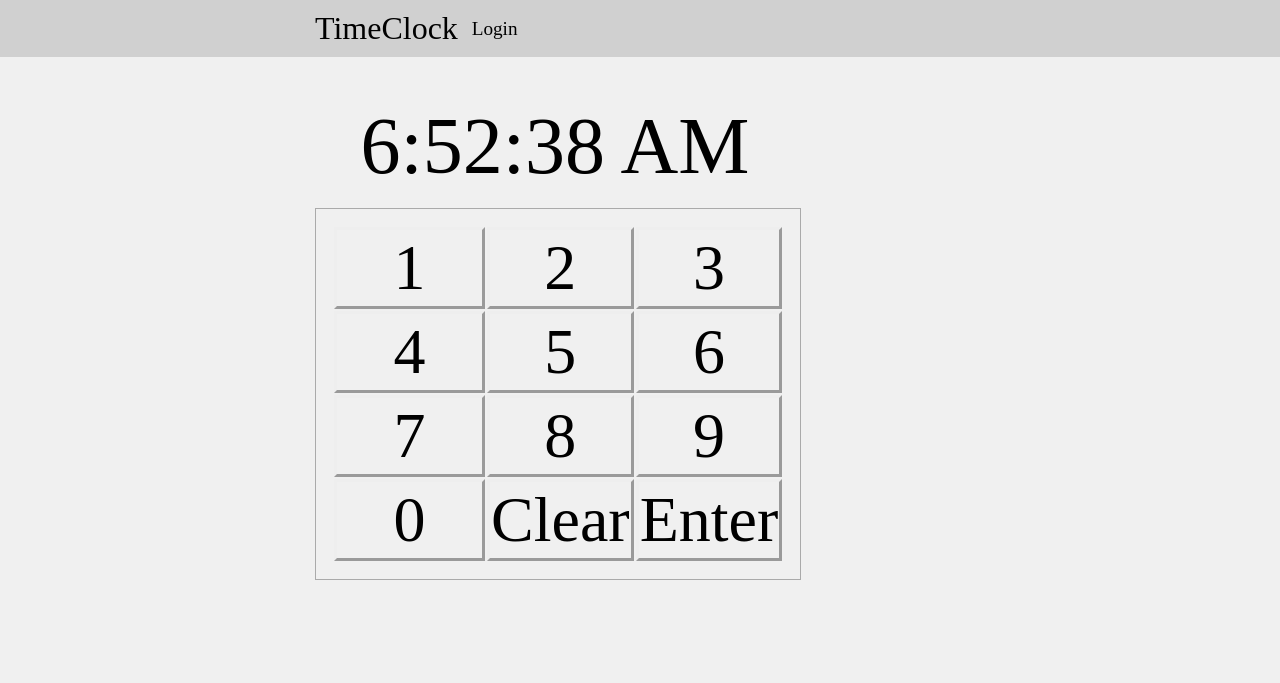
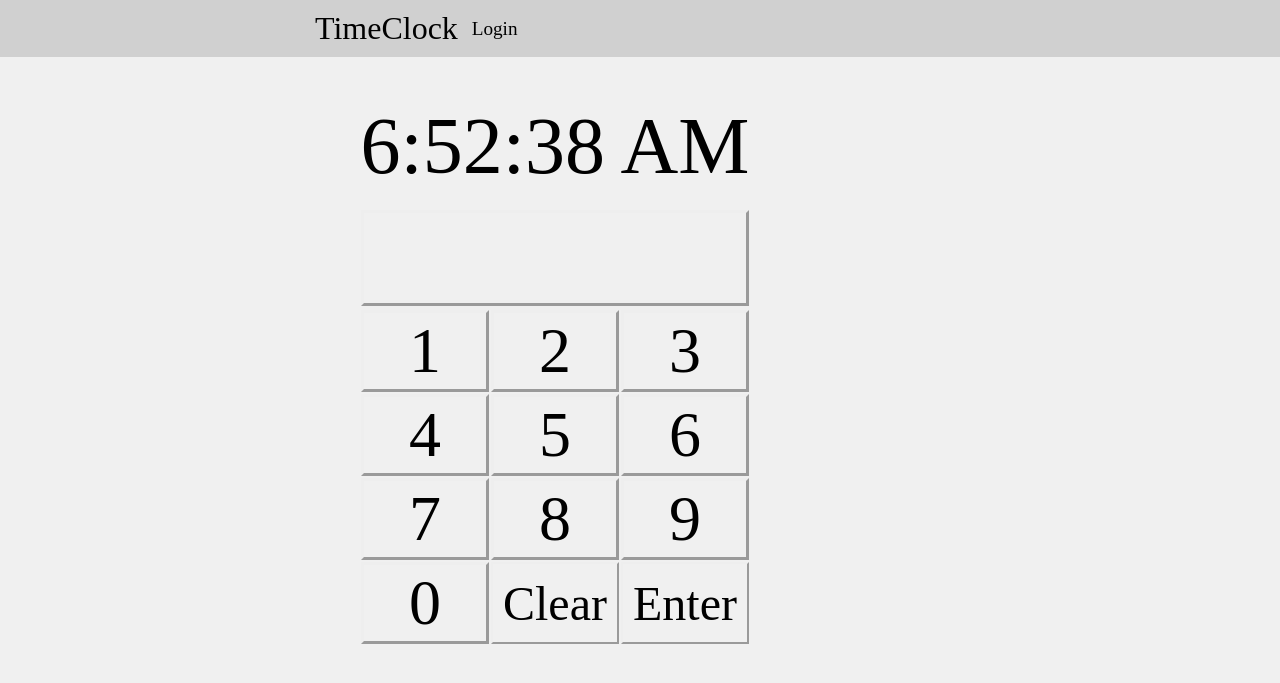
Before and after one commit to JamesLikier/timeclock, a Python web app: template templates/index.html in a window 1280 px wide. Shown: the top 683 px of the page. Run offline with Jinja, Linux system fonts and the light colour scheme; the template is opened without the code that fills it, so the values that code supplies are empty.

Commit message:
Punch Clock: Adding display output for numpad.

```diff
--- a/static/timeclock.css
+++ b/static/timeclock.css
@@ -199,18 +199,26 @@ form input[type="submit"] {
 }
 .timeclock table {
     width: 100%;
-    border-color: black;
 }
 .timeclock td {
     font-size: 4em;
     border: .05em solid;
     border-style: outset;
+    width: 2em;
 }
 .numpad-clear {
-    width: 33%;
+    font-size: 3em !important;
 }
 .numpad-enter {
-    width: 33%;
+    font-size: 3em !important;
+}
+.numpad-display {
+    height: 1.5em;
+}
+form {
+    border: none;
+    margin: 0px;
+    padding: 0px;
 }
 .flex-row {
     display: flex;
--- a/templates/punch_macros.html
+++ b/templates/punch_macros.html
@@ -1,6 +1,6 @@
 {% macro displayNumPad() %}
     <div class="numpad">
-        <span class="numpad-display"></span>
+        <table><tr><td class="numpad-display"></td></tr></table>
         <table>
             <tr>
                 <td class="numpad-key">1</td>
@@ -29,7 +29,7 @@
 {% macro displayTimeClock() %}
     <div class="timeclock">
         <div class="clock big-clock">00:00:00</div>
-        <form id="punch-clock-form">
+        <form id="punch-clock-form" class="mx">
             {{ displayNumPad() }}
         </form>
     </div>
```
